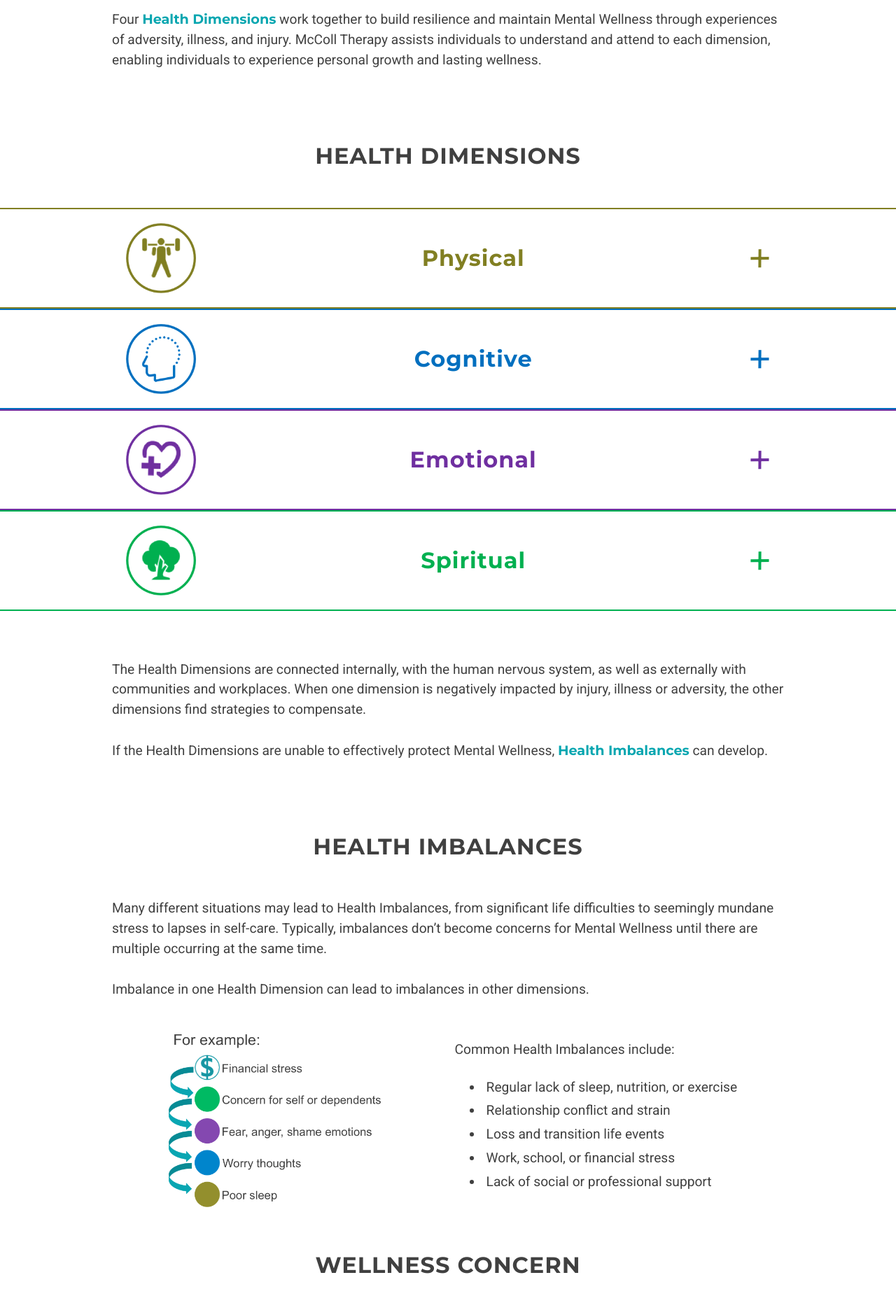
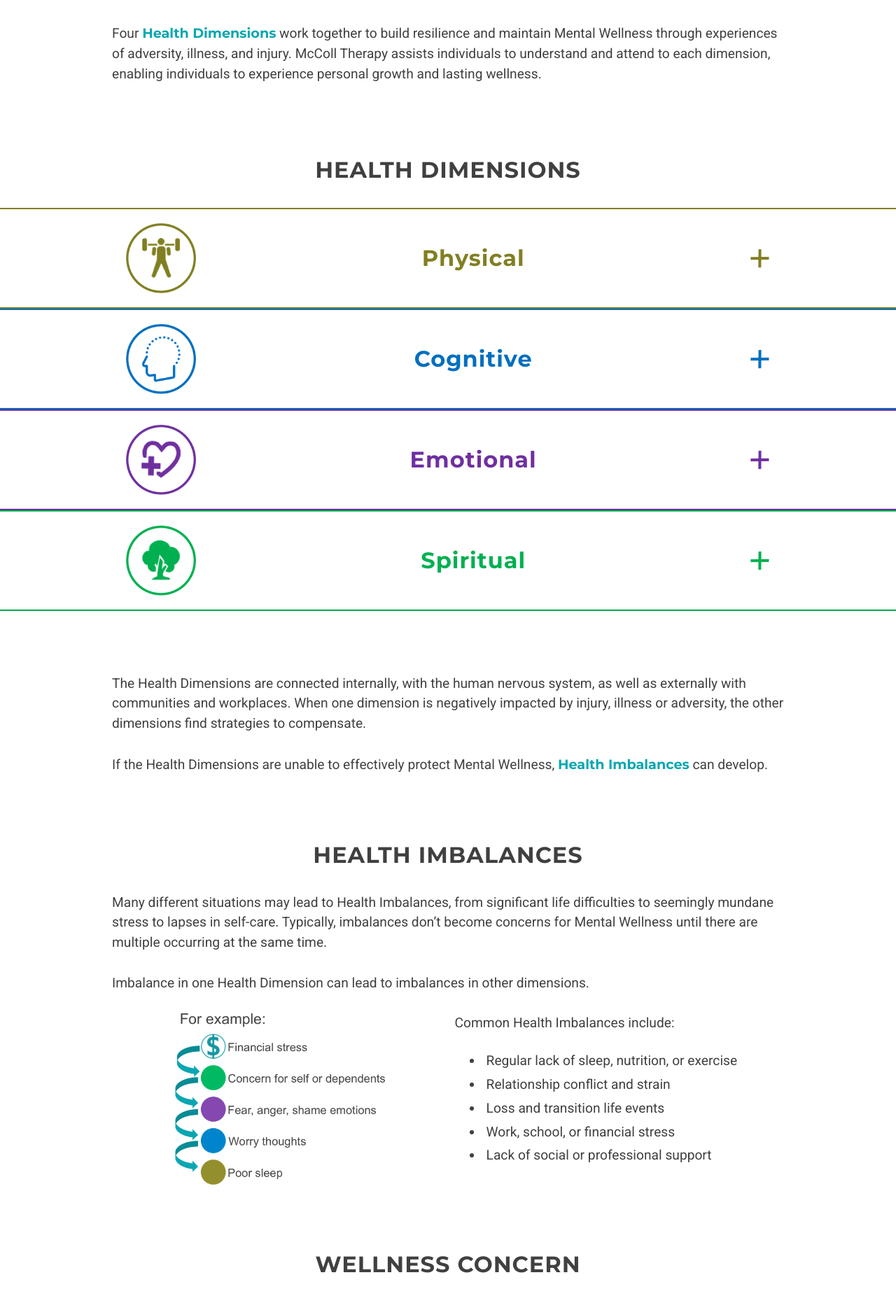
Before and after one commit to kcyoung1/wordpress-mccoll-therapy, a WordPress theme: template themes/mccoll-therapy/wellness.php in a window 1280 px wide. Shown: the part 601-2463 px from the top of the page at 70% size. Run offline with PHP 8.4 and a stand-in for WordPress, Linux system fonts and the light colour scheme; the site name, menu and one post (Sample post) are stand-ins, and other content is empty; some libraries are stand-ins or nearby versions.

Commit message:
Adjust spacing on wellness, update images

```diff
--- a/themes/mccoll-therapy/sass/layout/_grid.scss
+++ b/themes/mccoll-therapy/sass/layout/_grid.scss
@@ -9,6 +9,9 @@
 	}
 	@include desktop {
 		width: 75%;
+	}
+	&.bottom {
+		padding-bottom: 0;
 	}
 }
 
@@ -25,7 +28,7 @@
 	}
 	&-item {
 			flex: 0 1 98%;
-			margin: 1%;
+			margin: 0 1%;
 	}
 	&-full {
 			flex: 0 1 98%;
--- a/themes/mccoll-therapy/sass/pages/wellness.scss
+++ b/themes/mccoll-therapy/sass/pages/wellness.scss
@@ -31,6 +31,11 @@
 }
 
 .wellness {
+	.container {
+		@include tablet {
+			padding-top: 70px;
+		}
+	}
     .banner {
         background: linear-gradient(180deg,rgba(0,0,0,.4)  0,rgba(0,0,0,.4)), url('../../assets/images/dimensions-banner.jpg') no-repeat top center;
         background-size: cover;
@@ -54,7 +59,7 @@
       }
 		}
 		.section-header {
-			margin-bottom: 50px;
+			margin-bottom: 30px;
 		}
 		.list-container {
 			flex-direction: column;
@@ -62,6 +67,7 @@
 			justify-content: flex-start;
 			p {
 				margin-bottom: 20px;
+				margin-top: 0;
 			}
 			ul {
 				list-style: disc;
--- a/themes/mccoll-therapy/style.css
+++ b/themes/mccoll-therapy/style.css
@@ -416,6 +416,8 @@ big {
   @media (min-width: 1024px) {
     .container, .site-info {
       width: 75%; } }
+  .container.bottom, .bottom.site-info {
+    padding-bottom: 0; }
 
 .section-spacing {
   padding: 30px 0; }
@@ -431,7 +433,7 @@ big {
 .flex-item {
   -ms-flex: 0 1 98%;
       flex: 0 1 98%;
-  margin: 1%; }
+  margin: 0 1%; }
 
 .flex-full {
   -ms-flex: 0 1 98%;
@@ -1676,6 +1678,10 @@ object {
     text-transform: uppercase;
     font-size: 1.2rem; }
 
+@media (min-width: 768px) {
+  .wellness .container, .wellness .site-info {
+    padding-top: 70px; } }
+
 .wellness .banner {
   background: linear-gradient(180deg, rgba(0, 0, 0, 0.4) 0, rgba(0, 0, 0, 0.4)), url("../../assets/images/dimensions-banner.jpg") no-repeat top center;
   background-size: cover;
@@ -1695,7 +1701,7 @@ object {
       height: 100px; } }
 
 .wellness .section-header {
-  margin-bottom: 50px; }
+  margin-bottom: 30px; }
 
 .wellness .list-container {
   -ms-flex-direction: column;
@@ -1705,7 +1711,8 @@ object {
   -ms-flex-pack: start;
       justify-content: flex-start; }
   .wellness .list-container p {
-    margin-bottom: 20px; }
+    margin-bottom: 20px;
+    margin-top: 0; }
   .wellness .list-container ul {
     list-style: disc;
     margin-left: 40px; }
--- a/themes/mccoll-therapy/wellness.php
+++ b/themes/mccoll-therapy/wellness.php
@@ -20,8 +20,8 @@
 			</div>
 			<h2 class="section-header">Health Dimensions</h2>
 			<?php get_template_part( 'template-parts/content', 'wellness' ); ?>
-			<div class="container" style="padding-bottom: 0;">
-				<p>The Health Dimensions are connected internally, with the human nervous system, as well as externally with communities and workplaces. When one dimension is negatively impacted by injury, illness or adversity, the other dimensions find strategies to compensate.
+			<div class="container bottom">
+				<p style="margin-bottom: 0;">The Health Dimensions are connected internally, with the human nervous system, as well as externally with communities and workplaces. When one dimension is negatively impacted by injury, illness or adversity, the other dimensions find strategies to compensate.
         <br>
         <br>
 				If the Health Dimensions are unable to effectively protect Mental Wellness, <span class="bold">Health Imbalances</span> can develop.
@@ -29,7 +29,7 @@
 			</div>
 
 
-    <div class="container">
+    <div class="container bottom">
         <h2 class="section-header">Health Imbalances</h2>
         <p>Many different situations may lead to Health Imbalances, from significant life difficulties to seemingly mundane stress to lapses in self-care. Typically, imbalances don’t become concerns for Mental Wellness until there are multiple occurring at the same time.
         <br>
@@ -38,7 +38,7 @@
           <div class="flexbox">
             <div class="flex-half flex-item">
               <!-- <h3>For example:</h3> -->
-              <img src="<?php echo get_template_directory_uri(); ?>/assets/images/wellness-list.png" alt="Wellness List" style="max-width: 70%;" />
+              <img src="<?php echo get_template_directory_uri(); ?>/assets/images/wellness-list.png" alt="Wellness List" style="max-width: 300px;" />
             </div>
             <div class="flex-half flex-item list-container">
                 <p>Common Health Imbalances include:</p>
@@ -61,23 +61,23 @@
                 </ul>
             </div>
         </div>
-
-        <div class="section-spacing">
+      </div>
+        <div class="container bottom">
           <h2 class="section-header">Wellness Concern</h2>
           <div class="flexbox">
             <div class="flex-half flex-item">
-              <p>Much like when a cup spills over, imbalances that linger and accumulate can disrupt Mental Wellness. The resulting Wellness Concerns may occur gradually or suddenly, and if left unaddressed may act as further imbalances.
+              <p style="margin-top: 0;">Much like when a cup spills over, imbalances that linger and accumulate can disrupt Mental Wellness. The resulting Wellness Concerns may occur gradually or suddenly, and if left unaddressed may act as further imbalances.
               <br>
               <br>
               The concerns people experience can vary significantly, as do the strategies to address Imbalances and restore Mental Wellness.</p>
             </div>
             <div class="flex-half flex-item">
-              <img style="max-width: 100%;" src="<?php echo get_template_directory_uri(); ?>/assets/images/wellness-diagram.png" alt="Wellness Diagram" />
+              <img style="max-width: 90%;" src="<?php echo get_template_directory_uri(); ?>/assets/images/wellness-diagram.png" alt="Wellness Diagram" />
             </div>
           </div>
         </div>
 
-        <div class="section-spacing">
+        <div class="container">
           <h2 class="section-header">Mental Wellness</h2>
           <p>Advanced skills are often required to address Health Imbalances and Wellness Concerns effectively. Innovative solutions can assist to mitigate or prevent future imbalances and concerns. Assistance to better understand concerns and develop effective strategies enables people to maintain Mental Wellness and prevent future challenges from impacting quality of life.</p>
 					<div class="flexbox">
@@ -119,7 +119,6 @@
             <p><a href="/#services" class="bold">Read more</a> about McColl Therapy services or <a href="/#contact" class="bold">request an appointment</a></p>
 					</div>
         </div>
-    </div>
 
 
 </section>
```
Also changed, not shown: themes/mccoll-therapy/assets/images/dimensions.png, themes/mccoll-therapy/assets/images/wellness-diagram.png, themes/mccoll-therapy/assets/images/wellness-list.png, themes/mccoll-therapy/build/css/style.min.css.
